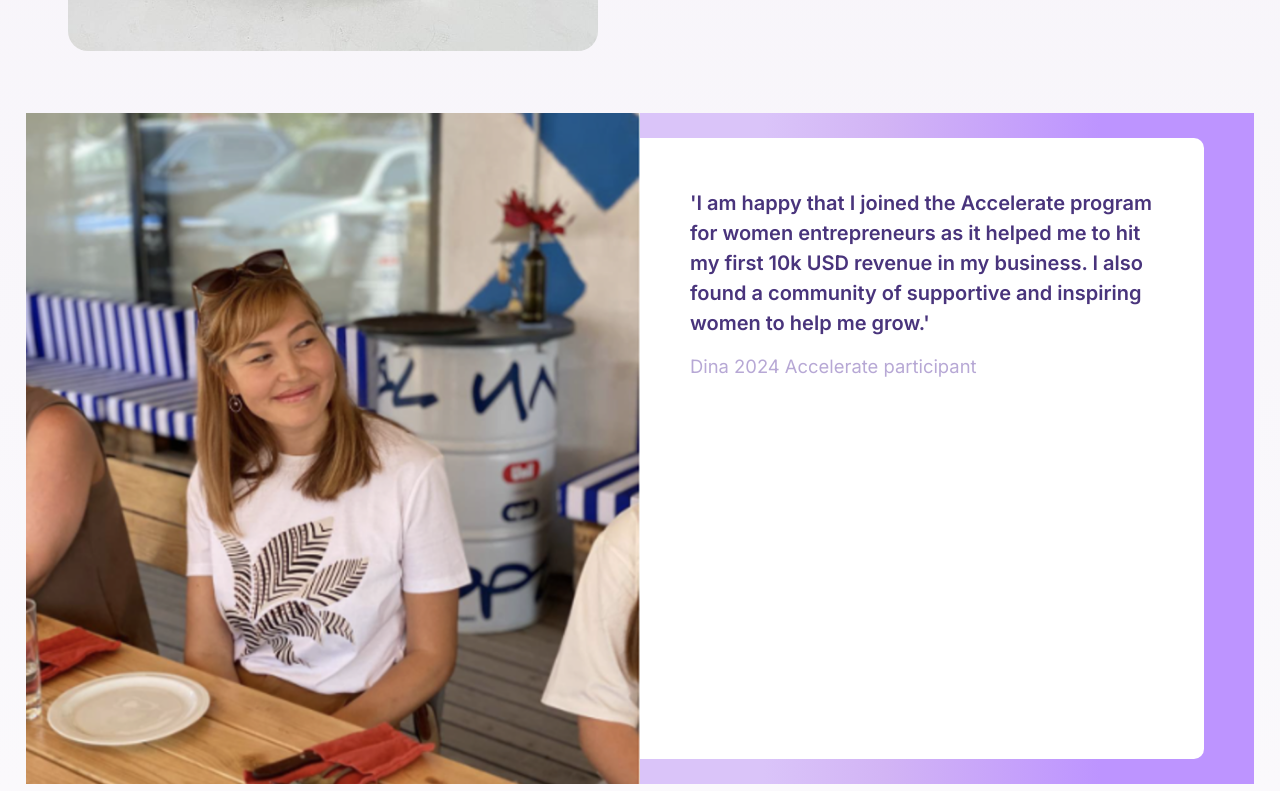
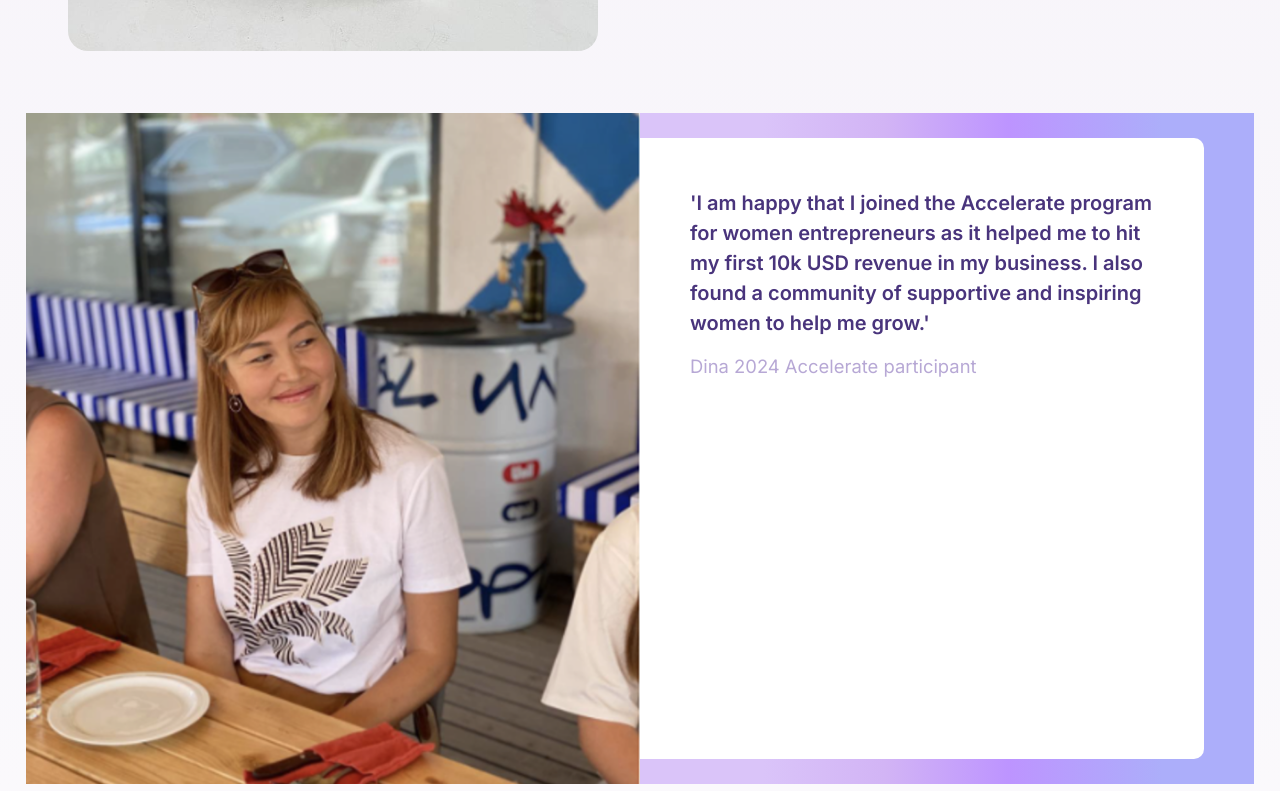
Before and after one commit to MileyNg/GirlsPowerFund, a React (Create React App) app in the folder app/: page /programs in a window 1280 px wide. Shown: the part 1449-2240 px from the top of the page. Built offline with nearby package versions, Linux system fonts and the light colour scheme.

Commit message:
some minor layout changes

```diff
--- a/app/src/App.css
+++ b/app/src/App.css
@@ -59,7 +59,8 @@
   background: linear-gradient(to right,
       #dac4f9 20%,
       #d2b4f5 40%,
-      #bd94ff 75%);
+      #bd94ff 60%,
+      #ACAEFA 85%);
 }
 
 .background-purple {
@@ -89,7 +90,7 @@
       #bd94ff 75%,
       #ACAEFA 80%,
       transparent 80%),
-      transparent;
+    transparent;
 }
 
 .background-2-gradient {
@@ -210,7 +211,7 @@ img {
 
 .image-border-purple img {
   background: #f3eff7;
-  padding: 13px;
+  border-radius: 20px;
 }
 
 /* Quote-Image */
--- a/app/src/pages/GetInvolved.js
+++ b/app/src/pages/GetInvolved.js
@@ -6,8 +6,8 @@ import TextImage from "../components/TextImage";
 import ImageText from "../components/ImageText";
 import Image from "../components/Image";
 import Grouppic from "../img/Group.png";
-import Partnerpic from "../img/Partner.png";
-import Sponsorpic from "../img/Sponsor.png";
+import Partnerpic from "../img/pic1.jpg";
+import Sponsorpic from "../img/pic7.jpg";
 import Volunteerpic from "../img/Volunteer.png";
 import AboutUs2 from "../img/aboutus2.png";
 import Sponsorspic from "../img/Sponsors.png";
```
